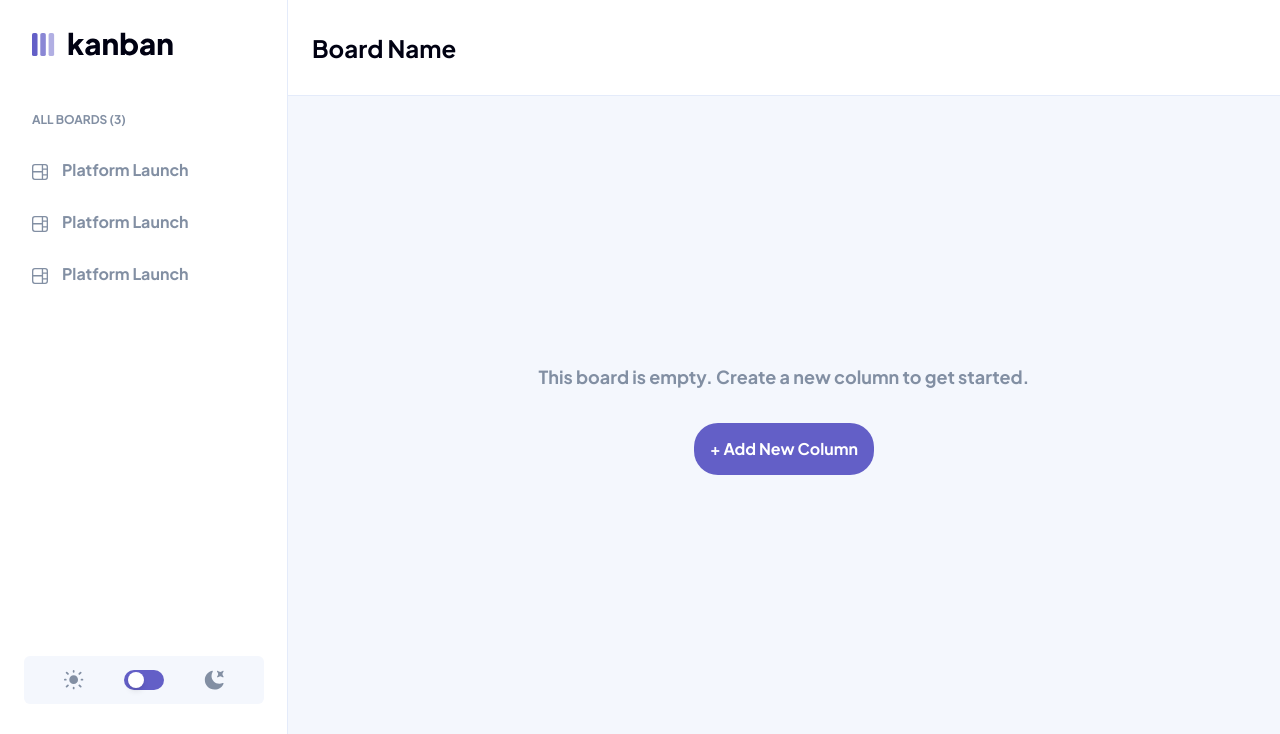
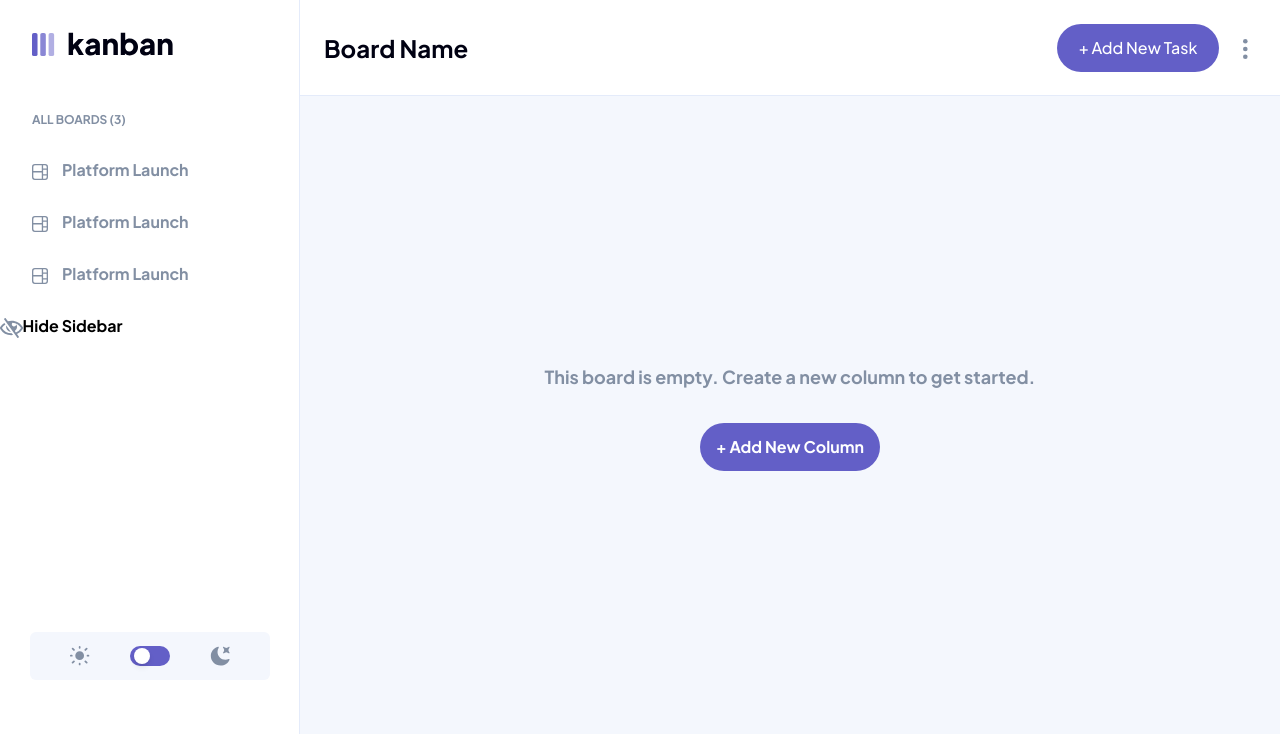
Before and after one commit to GregNicholas/Kanban-guru, a React (Create React App) app: page / in a window 1280 px wide. Shown: the top 734 px of the page. Built offline with nearby package versions, Linux system fonts and the light colour scheme.

Commit message:
button component, top button

```diff
--- a/src/components/BoardArea.tsx
+++ b/src/components/BoardArea.tsx
@@ -1,11 +1,15 @@
+import Button from './Button'
 
 const BoardArea = () => {
+    const addColumn = () => {
+        console.log("Add a new column")
+    }
 
     return (
         <main className="h-full bg-l-gray dark:bg-v-dark-gray">
             <div className="text-center relative top-1/3 font-bold">
                 <p className="text-m-gray text-lg pb-8">This board is empty. Create a new column to get started.</p>
-                <button className="text-white rounded-3xl bg-main-purple px-4 py-3.5 hover:bg-main-purple-hover focus:bg-red-hover">+ Add New Column</button>
+                <Button text="+ Add New Column" onClick={addColumn} />
             </div>
         </main>
     )
--- /dev/null
+++ b/src/components/Button.tsx
@@ -0,0 +1,18 @@
+import React from 'react'
+
+type ButtonProps = {
+    text: string;
+    onClick?: () => void;
+}
+
+const Button = ({ text, onClick }:ButtonProps) => {
+  return (
+    <button className="text-white rounded-3xl bg-main-purple px-4 py-3 min-w-[162px] hover:bg-main-purple-hover active:bg-white active:border active:text-main-purple"
+      onClick={onClick}
+    >
+        {text}
+    </button>
+  )
+}
+
+export default Button
--- a/src/components/DarkModeSelect.tsx
+++ b/src/components/DarkModeSelect.tsx
@@ -1,4 +1,5 @@
 import React from 'react'
+import Toggle from './Toggle'
 
 type DarkMode = {
     isDarkMode: boolean;
@@ -6,22 +7,14 @@ type DarkMode = {
 }
 
 const DarkModeSelect = ({ isDarkMode, setIsDarkMode }:DarkMode) => {
-    const darkClass = 'transform translate-x-4';
 
   return (
-    <div className="absolute flex justify-between items-center px-10 bottom-24 left-2/4 -translate-x-1/2 w-60 h-12 rounded-md bg-l-gray dark:bg-v-dark-gray">
+    <div className="absolute flex justify-between items-center mb-6 px-10 bottom-24 left-2/4 -translate-x-1/2 w-60 h-12 rounded-md bg-l-gray dark:bg-v-dark-gray">
         <img className="h-5 inline cursor-pointer" src={`${process.env.PUBLIC_URL}/assets/icon-light-theme.svg`}
              onClick={() => setIsDarkMode(prev => !prev)}
              alt="light toggle"
         />
-        <div className="inline-flex p-x-12 w-10 h-5  items-center bg-main-purple rounded-full p-1 cursor-pointer"
-            onClick={() => setIsDarkMode(prev => !prev)}
-        >
-            <div className =
-                {`bg-white h-4 w-4 rounded-full shadow-md transform duration-300 ease-in-out ${isDarkMode ? darkClass : null}`}
-            >
-            </div>
-        </div>
+        <Toggle isDarkMode={isDarkMode} setIsDarkMode={setIsDarkMode} />
         <img className="h-5 inline cursor-pointer" src={`${process.env.PUBLIC_URL}/assets/icon-dark-theme.svg`}
              onClick={() => setIsDarkMode(prev => !prev)}
              alt="dark toggle"
--- a/src/components/Header.tsx
+++ b/src/components/Header.tsx
@@ -1,9 +1,21 @@
+import Button from './Button'
 
 const Header = () => {
+    const addTask = () => {
+        console.log("add task to current board")
+    }
 
     return (
-        <header className="w-full h-24 flex items-center border-b border-l-lines bg-white dark:bg-d-gray dark:border-d-lines">
-            <h2 className="ml-6 font-bold font-sans text-black dark:text-white text-center text-2xl">Board Name</h2>
+        <header className="w-full h-24 pl-6 pr-8 flex items-center justify-between border-b border-l-lines bg-white dark:bg-d-gray dark:border-d-lines">
+            <h2 className="font-bold font-sans text-black dark:text-white text-center text-2xl">Board Name</h2>
+            <div>
+                    <Button text=" + Add New Task " onClick={addTask} />
+                    <img className="h-5 ml-6 inline cursor-pointer" src={`${process.env.PUBLIC_URL}/assets/icon-vertical-ellipsis.svg`}
+                        onClick={() => console.log("elipse clicked")}
+                        alt="board options"
+                    />
+            </div>
+
         </header>
     )
 }
--- a/src/components/Sidebar.tsx
+++ b/src/components/Sidebar.tsx
@@ -8,10 +8,21 @@ type DarkMode = {
 const Sidebar = ({ isDarkMode, setIsDarkMode }:DarkMode) => {
 
     return (
-        <div className="relative w-72 h-screen border-r border-l-lines pt-8 dark:bg-d-gray dark:border-d-lines">
+        <div className="relative md:w-[261px] lg:w-[300px] h-screen border-r border-l-lines pt-8 dark:bg-d-gray dark:border-d-lines">
             <div><img className="h-6 mb-14 pl-8" src={`${process.env.PUBLIC_URL}/assets/${isDarkMode ? "logo-light.svg" : "logo-dark.svg"}`} alt="kanban logo" /></div>
             <SelectBoard />
+            <div></div>
             <DarkModeSelect isDarkMode={isDarkMode} setIsDarkMode={setIsDarkMode} />
+            <div
+                className="py-3.5 pl-8text-m-gray font-bold"
+                onClick={() => console.log("hide sidebar clicked")}
+            >
+                <img className="h-5  inline cursor-pointer" src={`${process.env.PUBLIC_URL}/assets/icon-hide-sidebar.svg`}
+                        alt="hide sidebar"
+                />
+                Hide Sidebar
+            </div>
+            <div></div>
         </div>
     )
 }
--- /dev/null
+++ b/src/components/Toggle.tsx
@@ -0,0 +1,25 @@
+import React from 'react'
+
+type DarkMode = {
+    isDarkMode: boolean;
+    setIsDarkMode: React.Dispatch<React.SetStateAction<boolean>>;
+}
+
+const Toggle = ( {isDarkMode, setIsDarkMode}:DarkMode) => {
+  const darkClass = 'transform translate-x-4';
+
+  return (
+    <div className="inline-flex p-x-12 w-10 h-5  items-center bg-main-purple rounded-full p-1 cursor-pointer"
+            onClick={() => setIsDarkMode(prev => !prev)}
+        >
+            <div className =
+                {`bg-white h-4 w-4 rounded-full shadow-md transform duration-300 ease-in-out ${isDarkMode ? darkClass : null}`}
+            >
+            </div>
+        </div>
+  )
+}
+
+Toggle.propTypes = {}
+
+export default Toggle
```
